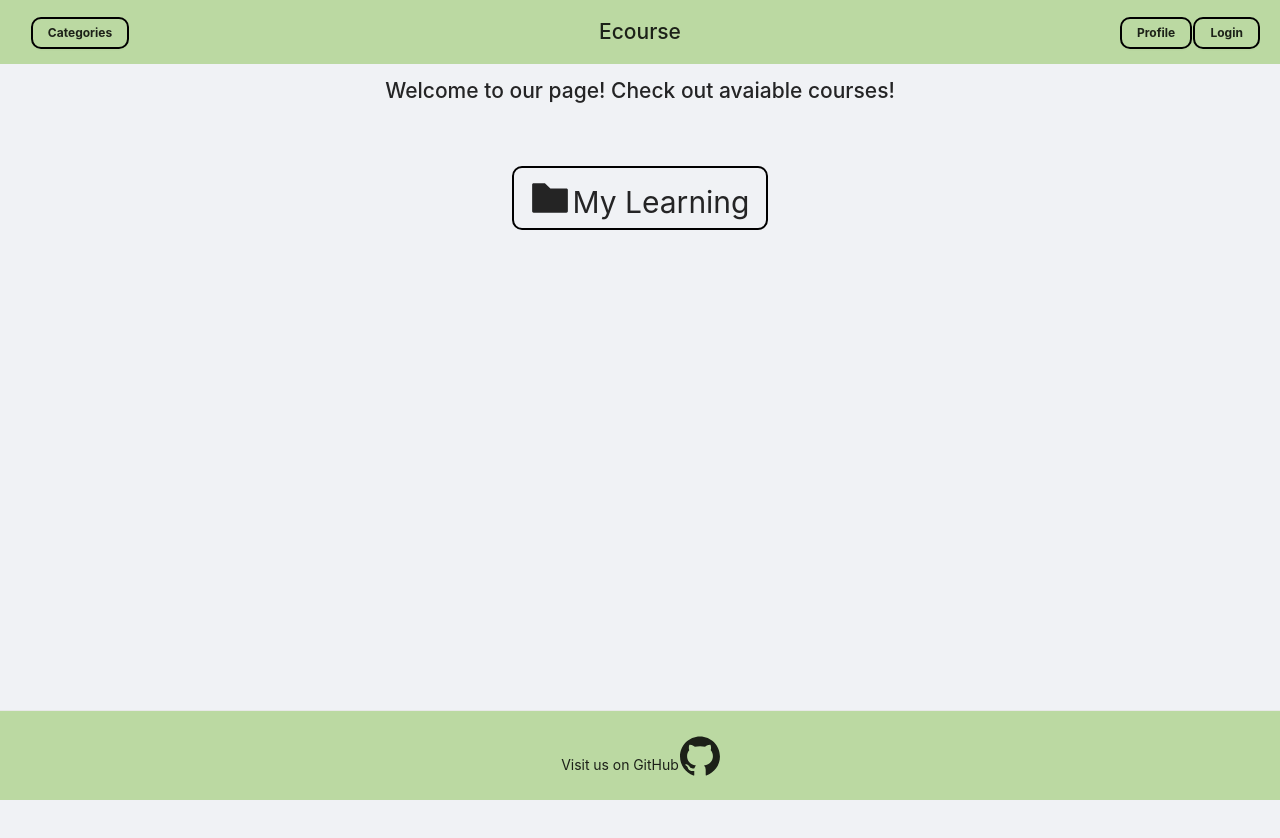
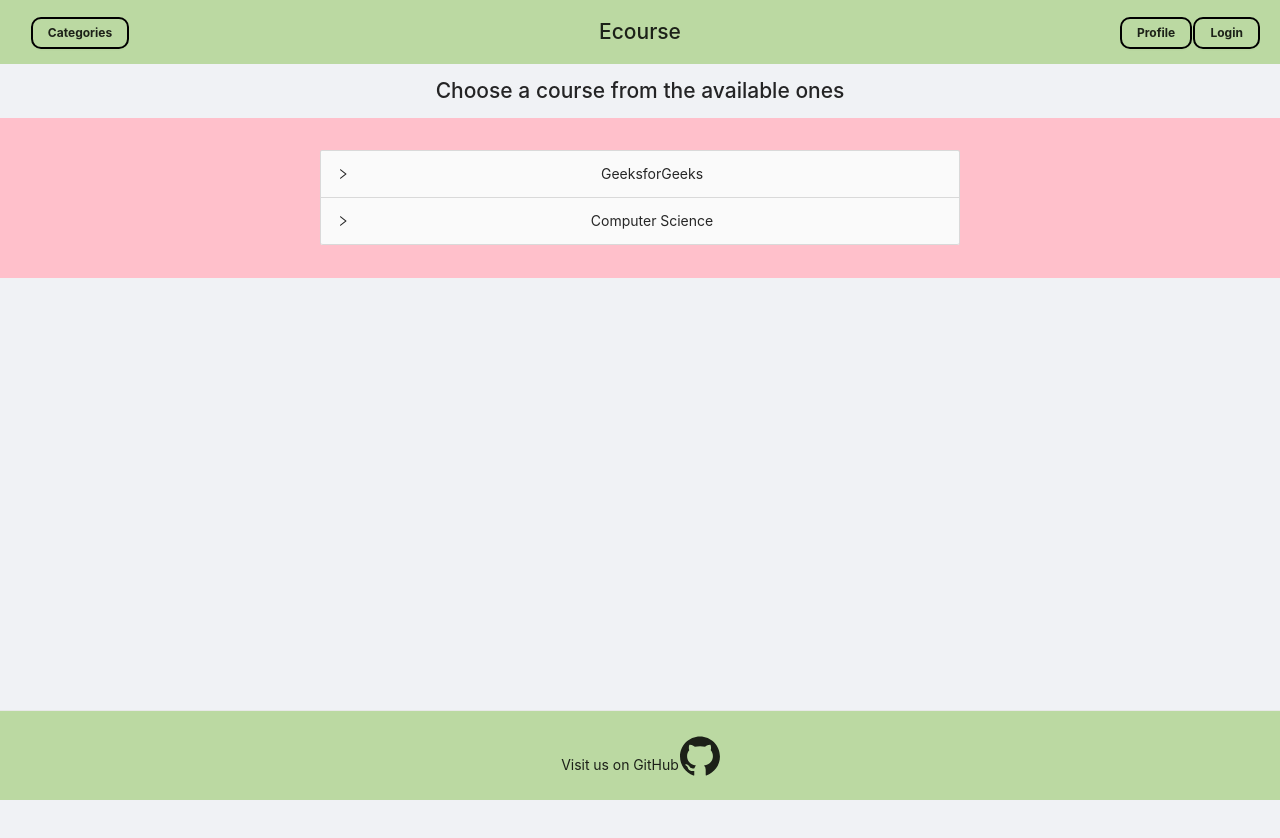
Before and after one commit to BM-ska/ecourse, a React (Create React App) app in the folder frontend/ecourse/: page / in a window 1280 px wide. Shown: the top 838 px of the page. Built offline with nearby package versions, Linux system fonts and the light colour scheme.

Commit message:
Add collapse

```diff
--- a/frontend/ecourse/package.json
+++ b/frontend/ecourse/package.json
@@ -14,7 +14,7 @@
     "antd": "^4.20.4",
     "react": "^18.1.0",
     "react-dom": "^18.1.0",
-    "react-scripts": "5.0.1",
+    "react-scripts": "^5.0.1",
     "typescript": "^4.6.4",
     "web-vitals": "^2.1.4"
   },
--- a/frontend/ecourse/src/content/SiteContent.tsx
+++ b/frontend/ecourse/src/content/SiteContent.tsx
@@ -1,36 +1,96 @@
 import React from 'react';
-import { Button, Layout } from 'antd';
+import {
+  Button, Layout,
+  Collapse,
+} from 'antd';
 import { FolderFilled } from '@ant-design/icons';
+
+const { Panel } = Collapse;
 
 const { Content } = Layout;
 const contentStyle = {
   textAlign: 'center',
   height: '100vh',
 } as const;
-function SiteContent() {
+
+// function startLayout() {
+//   return (
+//     <Content style={contentStyle}>
+//       <h1 style={{ paddingTop: '10px' }}>Welcome to our page! Check out avaiable courses!</h1>
+//       <div style={{
+//         display: 'flex',
+//         alignItems: 'center',
+//         justifyContent: 'center',
+//         height: '20vh',
+//       }}
+//       >
+//         <div style={{
+//           lineHeight: '30px',
+//           border: '2px solid black',
+//           borderRadius: '10px',
+//           padding: '5px',
+//           width: '20%',
+//         }}
+//         >
+//           <Button type="text" shape="circle">
+//             <FolderFilled style={{ fontSize: '40px' }} />
+//           </Button>
+//           <Button
+//             shape="circle"
+//             style={{ fontSize: '30px', textAlign: 'center' }}
+//             type="text"
+//           >
+//             {' '}
+//             My Learning
+//             {' '}
+
+//           </Button>
+//         </div>
+//       </div>
+
+//     </Content>
+//   );
+// }
+
+function categoryLayout() {
   return (
     <Content style={contentStyle}>
-      <h1 style={{ paddingTop: '10px' }}>Welcome to our page! Check out avaiable courses!</h1>
+      <h1 style={{ paddingTop: '10px' }}>Choose a course from the available ones</h1>
       <div style={{
         display: 'flex',
         alignItems: 'center',
         justifyContent: 'center',
         height: '20vh',
+        background: 'pink',
       }}
       >
+
         <div style={{
-          lineHeight: '30px', border: '2px solid black', borderRadius: '10px', padding: '5px', width: '20%',
+          display: 'block', width: 700, padding: 30,
         }}
         >
-          <Button type="text" shape="circle">
-            <FolderFilled style={{ fontSize: '40px' }} />
-          </Button>
-          <Button shape="circle" style={{ fontSize: '30px', textAlign: 'center' }} type="text"> My Learning </Button>
+          <Collapse>
+            <Panel header="GeeksforGeeks" key="1">
+
+              <p>Greetings from GeeksforGeeks</p>
+
+            </Panel>
+            <Panel header="Computer Science" key="2">
+
+              <p>This is Best computer Science Portal</p>
+
+            </Panel>
+          </Collapse>
         </div>
+
       </div>
 
     </Content>
   );
 }
 
+function SiteContent() {
+  return (categoryLayout());
+}
+
 export default SiteContent;
--- a/frontend/ecourse/src/header/CategoryButton.tsx
+++ b/frontend/ecourse/src/header/CategoryButton.tsx
@@ -10,9 +10,16 @@ const categoryButtonStyle = {
   fontSize: '12px',
   fontWeight: 'bold',
 } as const;
+
+// const displayCategory = (event: React.MouseEvent<HTMLButtonElement>) => {
+//   console.log('button clicked')};
+function foo() {
+  alert('foo');
+}
+
 function CategoryButton(props: any) {
   return (
-    <Button type="ghost" className="hover" style={categoryButtonStyle}>{props.name}</Button>
+    <Button type="ghost" className="hover" onClick={() => foo()} style={categoryButtonStyle}>{props.name}</Button>
   );
 }
 
```
Also changed, not shown: 1 other file (tests, documents, lock files or other folders).
